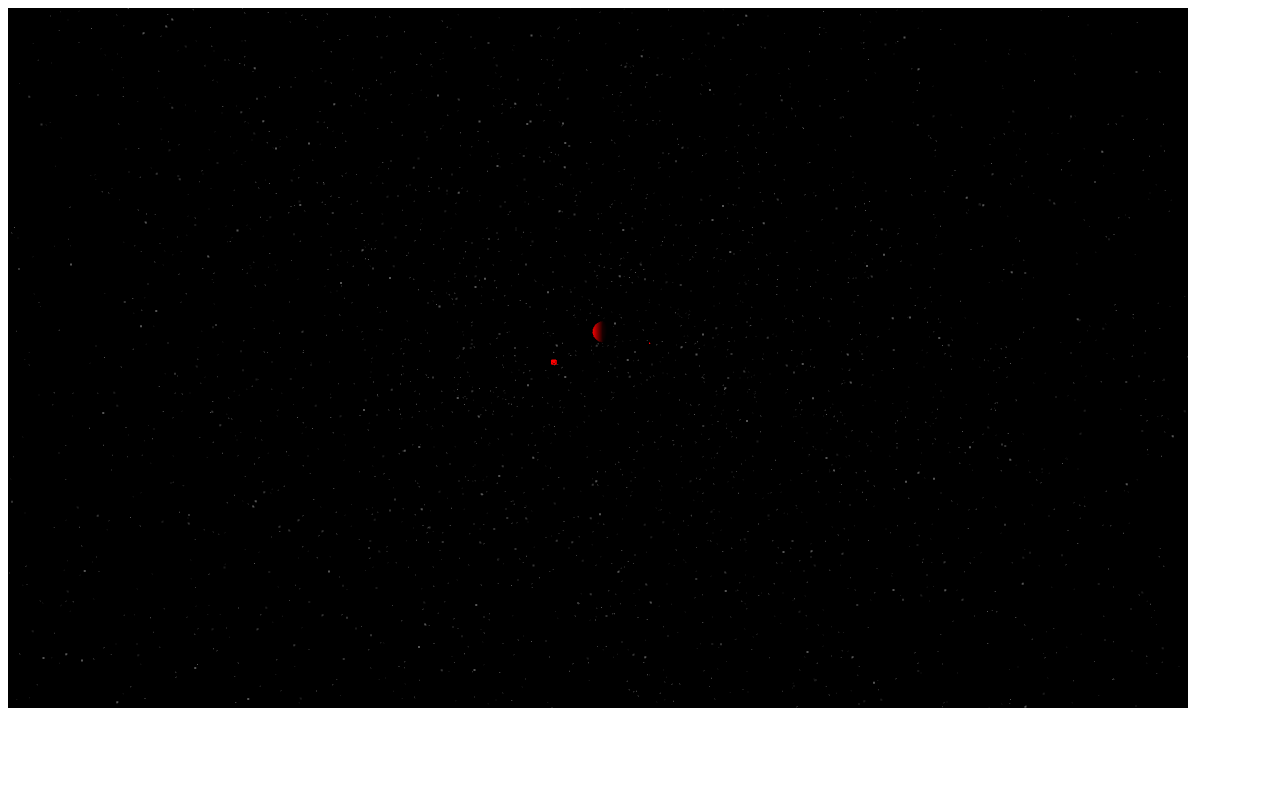
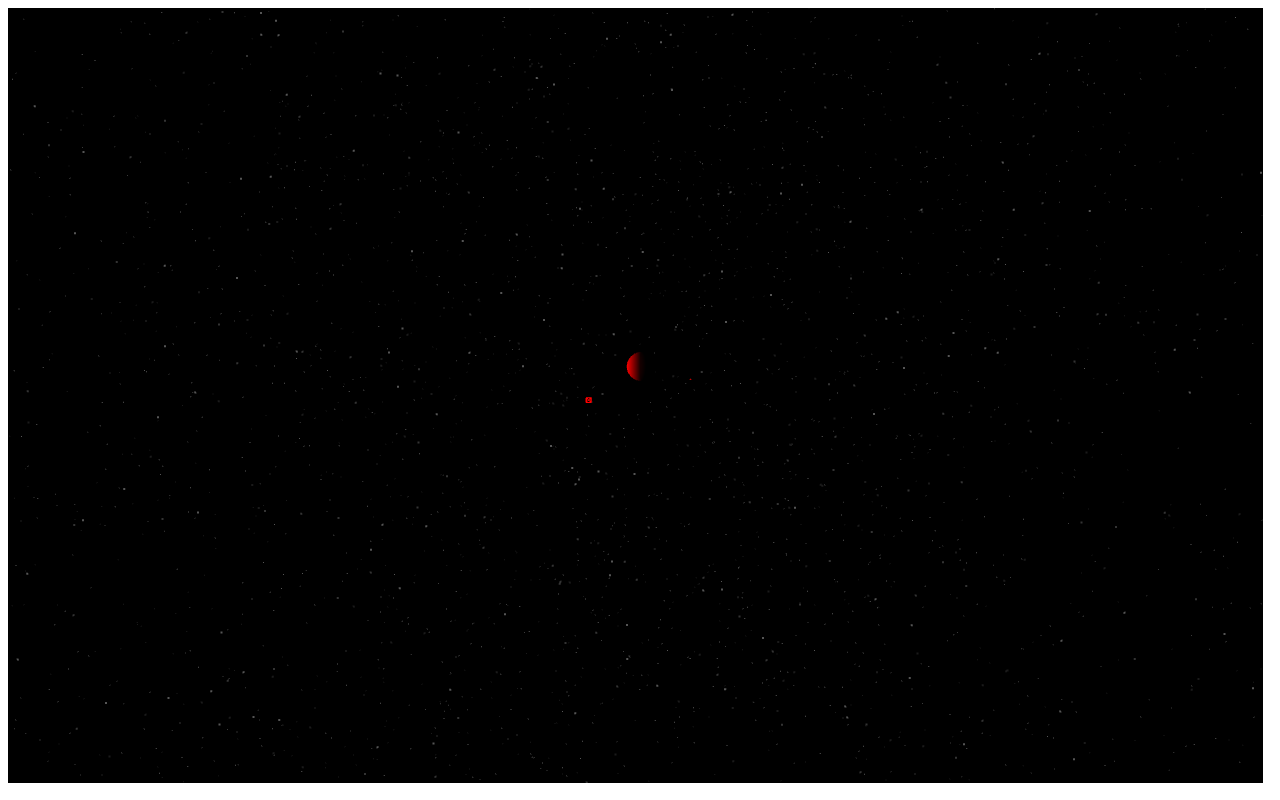
Before and after one commit to kontakt/kontakt.github.io, a plain HTML site: page index.html in a window 1280 px wide. Drawn offline with Linux system fonts and the light colour scheme.

Commit message:
Updated to current build

```diff
--- a/index.html
+++ b/index.html
@@ -2,55 +2,80 @@
 <html>
 <head>
 <meta charset="UTF-8">
-<title>Testing Grounds</title>
+<title>Version 0.0</title>
+
+<!-- Basic Engine -->
 <script src="js/three.js"></script>
+
+<!-- Camera Controls -->
 <script src="js/OrbitControls.js"></script>
+
 </head>
 
 <body>
 <script>
+	/* TODO
+	 * 1. Build Ships js file
+	 * 2. Work out sighting mechanism
+	 * 3. Physics
+	 * 4. Timing events
+	 * 5. Break code into more js files
+	 */
 
+	// GLOBALS
+	// Declaring basic vars
     var scene, camera, renderer;
-    var geometry, material, mesh;
     var line;
 
 	var clock = new THREE.Clock();
 
+  	//// INITIALIZATION ////
+  	// Function calls to start the program
     init();
     animate();
 
     function init() {
 
+		//// SCENE ////
+		// Create the scene
         scene = new THREE.Scene();
 
+		//// CAMERA ////
+		// Create the camera and set it 1000 units back
         camera = new THREE.PerspectiveCamera( 75, window.innerWidth / window.innerHeight, 1, 1e7 );
         camera.position.z = 1000;
 
+        // Set camera controls, limiting zoom to 10000 units
 		controls = new THREE.OrbitControls( camera );
 		controls.damping = 0.2;
 		controls.addEventListener( 'change', render );
+		controls.maxDistance = 1e4;
 
+		//// LIGHTS ////
+		// For the sun
 		var light = new THREE.PointLight( 0xff0000, 1, 0 );
 		light.position.set( -1e5, 50, 0 );
 		scene.add( light );
 
-        box = new THREE.BoxGeometry( 10, 10, 10 );
-        box2 = new THREE.BoxGeometry( 1, 1, 1 );
-        ball = new THREE.SphereGeometry( 20, 16, 16);
-        material = new THREE.MeshBasicMaterial( { color: 0xff0000, wireframe: true } );
-        material2 = new THREE.MeshLambertMaterial( { color: 0xff0000 } );
+		//// MATERIALS ////
+		var material 	= new THREE.MeshBasicMaterial( { color: 0xff0000, wireframe: true } );
+        var material2 	= new THREE.MeshLambertMaterial( { color: 0xff0000 } );
+        var material3 	= new THREE.LineBasicMaterial( { color: 0x0000ff } );
 
-		// sun
-		base = new THREE.SphereGeometry( 5000, 16, 16);
+
+		//// GEOMETRIES ////
+        var box			= new THREE.BoxGeometry( 10, 10, 10 );
+        var box2 		= new THREE.BoxGeometry( 1, 1, 1 );
+        var ball 		= new THREE.SphereGeometry( 25, 16, 16);
+        var base 		= new THREE.SphereGeometry( 5000, 16, 16);
+        var geometry	= new THREE.Geometry();
+
+		// Sun
 		sun = new THREE.Mesh( base, material);
 		scene.add( sun );
 		sun.position.x = -1e5;
-		sun.position.y = 50;
-		sun.position.z = 0;
 
-
-		// stars
-
+		// Stars
 		var i, r = 1000, starsGeometry = [ new THREE.Geometry(), new THREE.Geometry() ];
 
 		for ( i = 0; i < 250; i ++ ) {
@@ -123,30 +148,28 @@
 		cube2.position.y = 30;
 		cube2.position.z = 70;
 
-		var material2 = new THREE.LineBasicMaterial({
-        color: 0x0000ff
-    });
-
-    var geometry = new THREE.Geometry();
 		geometry.vertices.push(new THREE.Vector3(-100, -10, -90));
     	geometry.vertices.push(new THREE.Vector3(100, 30, 70));
     	line = new THREE.Line(geometry, material2);
-    	line.name = "laser";
     	scene.add(line);
 
-    // initialize object to perform world/screen calculations
-	projector = new THREE.Projector();
+		//// RENDERER ////
+		// Creates the render object, WebGL with antialiasing
+        renderer = new THREE.WebGLRenderer({antialias:true});
+        renderer.setSize( (window.innerWidth-25), (window.innerHeight-25) );
 
-        renderer = new THREE.WebGLRenderer({antialias:true});
-        renderer.setSize( (window.innerWidth-100 ), (window.innerHeight-100) );
+        // Add the renderer to the HTML
+        document.body.appendChild( renderer.domElement );
 
-        controls.addEventListener('change', render);
+        //// LISTENERS ////
+        // Dynamic window resizing
+        window.addEventListener( 'resize', onWindowResize, false );
 
-        document.body.appendChild( renderer.domElement );
 
     }
 
 
+    // All actions involving a visual change occur here
     function animate() {
 
         requestAnimationFrame( animate );
@@ -159,13 +182,20 @@
 
     }
 
+    // Renders the scene after animate() is through
     function render() {
+
     	renderer.render( scene, camera );
     }
 
+	// Dynamically resizes the window based on current dimensions
+	function onWindowResize() {
 
+	    camera.aspect = window.innerWidth / window.innerHeight;
+	    camera.updateProjectionMatrix();
 
-
+	    renderer.setSize( (window.innerWidth-25), (window.innerHeight-25) );
+	}
 </script>
 
 </body>
```
